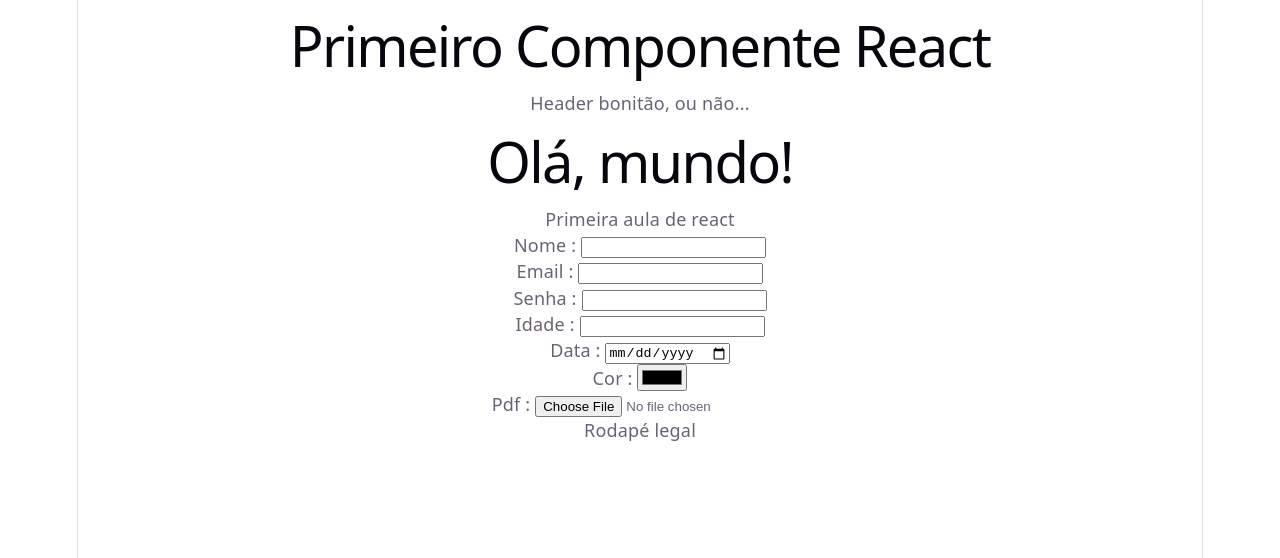
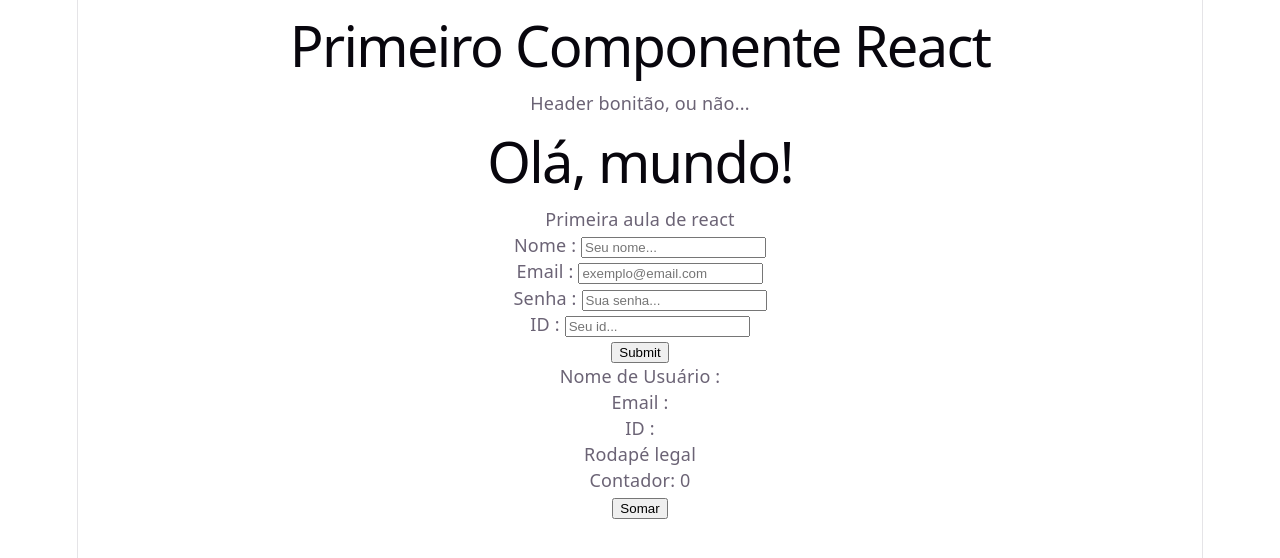
Before and after one commit to Vitor-E-daSilva/JovemTech, a React (Vite) app in the folder React/Formulario/: page / in a window 1280 px wide. Shown: the top 558 px of the page. Built offline with nearby package versions, Linux system fonts and the light colour scheme.

Commit message:
feat: estrutura de variaveis do formulario

```diff
--- a/React/Formulario/src/App.jsx
+++ b/React/Formulario/src/App.jsx
@@ -6,6 +6,7 @@
 import Cabecalho from './components/Cabecalho'
 import Rodape from './components/Rodape'
 import FormularioCadastro from './components/FormularioCadastro'
+import Contador from './components/Contador'
 
 function App() {
 
@@ -16,6 +17,7 @@
       <p>Primeira aula de react</p>
       <FormularioCadastro />
       <Rodape/>
+      <Contador/>
     </div>
   )
 }
--- /dev/null
+++ b/React/Formulario/src/components/BotaoEnviar.jsx
@@ -0,0 +1,9 @@
+function BotaoEnviar(texto) {
+    return (
+    <div>
+        <input type="submit" placeholder={texto}/>
+    </div>
+    )
+}
+
+export default BotaoEnviar;
--- /dev/null
+++ b/React/Formulario/src/components/Contador.jsx
@@ -0,0 +1,14 @@
+import { useState } from "react"
+
+export default function Contador() {
+    const[count, setCount] = useState(0)
+
+    return (
+        <div>
+            <p>Contador: {count}</p>
+            <button onClick={() => setCount(count + 1)}>
+                Somar
+            </button>
+        </div>
+    )
+}
--- a/React/Formulario/src/components/FormularioCadastro.jsx
+++ b/React/Formulario/src/components/FormularioCadastro.jsx
@@ -1,17 +1,59 @@
-import InputField from "./InputField";
+import InputField from "./InputField"
+import BotaoEnviar from "./BotaoEnviar"
+import { useState } from "react";
 
 function FormularioCadastro() {
+    const [nome,setNome] = useState('')
+    const [email, setEmail] = useState('')
+    const [senha, setSenha] = useState('')
+    const [id, setId] = useState('')
+
+
     return (
+    <section>
+        <form>
+            <InputField
+                label={"Nome : "}
+                type={"text"}
+                name={"nome"}
+                placeholder={"Seu nome..."}
+                value={nome}
+                onChange={(e) => setNome(e.target.value)}
+            />
+            <InputField
+                label={"Email : "}
+                type={"email"}
+                name={"email"}
+                placeholder={"exemplo@email.com"}
+                value={email}
+                onChange={(e) => setEmail(e.target.value)}
+            />
+           <InputField
+                label={"Senha : "}
+                type={"password"}
+                name={"senha"}
+                placeholder={"Sua senha..."}
+                value={senha}
+                onChange={(e) => setSenha(e.target.value)}
+                />
+           <InputField
+                label={"ID : "}
+                type={"number"}
+                name={"id"}
+                placeholder={"Seu id..."}
+                value={id}
+                onChange={(e) => setId(e.target.value)}
+                />
+
+           <BotaoEnviar texto={"Enviar"}/>
+        </form>
+
         <div>
-           <InputField label={"Nome : "} type={"text"} name={"nome"}/>
-           <InputField label={"Email : "} type={"email"} name={"email"} />
-           <InputField label={"Senha : "} type={"password"} name={"senha"} />
-           <InputField label={"Idade : "} type={"number"} name={"idade"}/>
-           <InputField label={"Data : "} type={"date"} name={"data"} />
-           <InputField label={"Cor : "} type={"color"} name={"cor"} />
-           <InputField label={"Pdf : "} type={"file"} name={"pdf"} />
+            <p>Nome de Usuário : {nome}</p>
+            <p>Email : {email}</p>
+            <p>ID : {id}</p>
         </div>
-
+    </section>
     )
 }
 
--- a/React/Formulario/src/components/InputField.jsx
+++ b/React/Formulario/src/components/InputField.jsx
@@ -1,9 +1,10 @@
-function InputField({label, type, name}) {
+function InputField({label, type, name,placeholder, value, onChange}) {
     return (
         <div>
         <label>{label}</label>
-        <input type={type} name={name} />
-    </div>
+        <input type={type} name={name} placeholder={placeholder} value={value} onChange={onChange}/>
+
+        </div>
     )
 }
 
```
